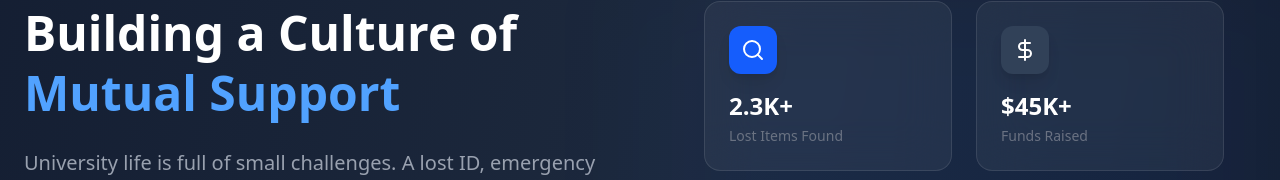
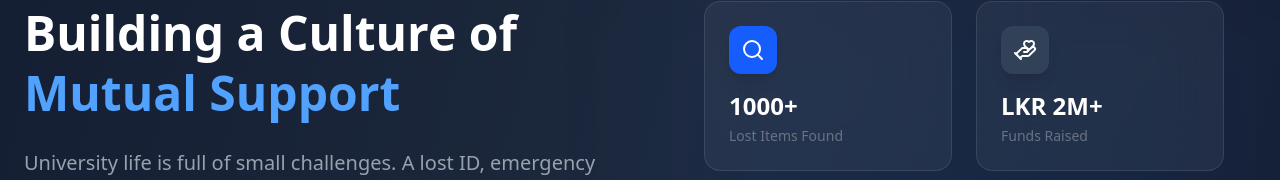
Before and after one commit to rumesh02/hela-fund, a React (Vite) app in the folder frontend/: page / in a window 1280 px wide. Shown: the part 2303-2483 px from the top of the page. Built offline with nearby package versions, Linux system fonts and the light colour scheme.

Commit message:
icons changed

```diff
--- a/frontend/src/components/Supporter/RequestDetailsModal.jsx
+++ b/frontend/src/components/Supporter/RequestDetailsModal.jsx
@@ -1,4 +1,4 @@
-import { X, MapPin, Calendar, User, AlertCircle, DollarSign, Heart } from 'lucide-react';
+import { X, MapPin, Calendar, User, AlertCircle, Banknote, Heart } from 'lucide-react';
 
 const RequestDetailsModal = ({ request, onClose }) => {
   if (!request) return null;
@@ -93,7 +93,7 @@ const RequestDetailsModal = ({ request, onClose }) => {
 
             <div className="bg-gray-50 rounded-lg p-4">
               <div className="flex items-center space-x-2 text-gray-600 mb-2">
-                <DollarSign size={18} />
+                <Banknote size={18} />
                 <span className="text-sm font-medium">Estimated Amount</span>
               </div>
               <p className="text-gray-800 font-medium text-lg">{request.estimatedAmount}</p>
--- a/frontend/src/pages/Landing.jsx
+++ b/frontend/src/pages/Landing.jsx
@@ -5,12 +5,12 @@ import {
   Shield,
   Sparkles,
   Search,
-  DollarSign,
   Users,
   CheckCircle2,
   ArrowRight,
   TrendingUp,
   Clock,
+  HandHeart,
   Award
 } from 'lucide-react';
 
@@ -174,7 +174,7 @@ const Landing = () => {
           <div className="grid grid-cols-1 md:grid-cols-3 gap-6 perspective-1000">
             {[
               { icon: Search, title: "Lost & Found", color: "bg-blue-600" },
-              { icon: DollarSign, title: "Micro-Funding", color: "bg-slate-700" },
+              { icon: HandHeart, title: "Micro-Funding", color: "bg-slate-700" },
               { icon: Users, title: "Community Help", color: "bg-teal-600" }
             ].map((item, idx) => (
               <div
@@ -218,7 +218,7 @@ const Landing = () => {
                 features: ["Real-time alerts", "Campus-wide reach", "Photo verification"]
               },
               {
-                icon: DollarSign,
+                icon: HandHeart,
                 title: "Micro-Funding Support",
                 description: "Request or provide small financial help for books, meals, or emergencies. Transparent and secure.",
                 gradient: "from-slate-700/10 to-slate-700/5",
@@ -306,8 +306,8 @@ const Landing = () => {
                 <div className="absolute inset-0 bg-blue-600/5 rounded-[3rem] blur-3xl" />
                 <div className="relative grid grid-cols-2 gap-6 p-8">
                   {[
-                    { icon: Search, label: "Lost Items Found", value: "2.3K+", color: "bg-blue-600" },
-                    { icon: DollarSign, label: "Funds Raised", value: "$45K+", color: "bg-slate-700" },
+                    { icon: Search, label: "Lost Items Found", value: "1000+", color: "bg-blue-600" },
+                    { icon: HandHeart, label: "Funds Raised", value: "LKR 2M+", color: "bg-slate-700" },
                     { icon: Users, label: "Active Students", value: "12K+", color: "bg-teal-600" },
                     { icon: HeartHandshake, label: "Acts of Help", value: "8.7K+", color: "bg-emerald-600" }
                   ].map((stat, idx) => (
--- a/frontend/src/pages/Requester/Dashboard.jsx
+++ b/frontend/src/pages/Requester/Dashboard.jsx
@@ -1,4 +1,4 @@
-import { FileText, Clock, CheckCircle, XCircle, TrendingUp, DollarSign } from 'lucide-react';
+import { FileText, Clock, CheckCircle, XCircle, TrendingUp, Banknote } from 'lucide-react';
 
 const Dashboard = () => {
   const stats = [
@@ -165,7 +165,7 @@ const Dashboard = () => {
             <div className="flex items-center justify-between mb-4">
               <h3 className="text-xl font-bold text-gray-900">Total Funds</h3>
               <div className="bg-emerald-50 p-3 rounded-xl">
-                <DollarSign className="text-emerald-600" size={28} strokeWidth={2.5} />
+                <Banknote className="text-emerald-600" size={28} strokeWidth={2.5} />
               </div>
             </div>
             <div className="text-4xl font-bold text-emerald-600 mb-2">Rs. 15,000</div>
--- a/frontend/src/pages/Supporter/BrowseRequests.jsx
+++ b/frontend/src/pages/Supporter/BrowseRequests.jsx
@@ -1,5 +1,5 @@
 import { useState } from 'react';
-import { Search, Filter, Calendar, Eye, DollarSign, MapPin, AlertCircle, Clock, Users } from 'lucide-react';
+import { Search, Filter, Calendar, Eye, HandHeart, MapPin, AlertCircle, Clock, Users } from 'lucide-react';
 import RequestDetailsModal from '../../components/Supporter/RequestDetailsModal';
 
 const BrowseRequests = () => {
@@ -177,7 +177,7 @@ const BrowseRequests = () => {
                 : 'bg-gray-50 text-gray-700 hover:bg-teal-50 hover:text-teal-700'
             }`}
           >
-            <DollarSign className="inline-block mr-2" size={20} />
+            <HandHeart className="inline-block mr-2" size={20} />
             Micro Funding
           </button>
           <button
--- a/frontend/src/pages/Supporter/Dashboard.jsx
+++ b/frontend/src/pages/Supporter/Dashboard.jsx
@@ -1,4 +1,4 @@
-import { Heart, TrendingUp, CheckCircle, Clock, DollarSign } from 'lucide-react';
+import { Heart, TrendingUp, CheckCircle, Clock, Banknote } from 'lucide-react';
 
 const Dashboard = () => {
   const stats = [
@@ -165,7 +165,7 @@ const Dashboard = () => {
             <div className="flex items-center justify-between mb-4">
               <h3 className="text-xl font-bold text-gray-900">Total Impact</h3>
               <div className="bg-teal-50 p-3 rounded-xl">
-                <DollarSign className="text-teal-600" size={28} strokeWidth={2.5} />
+                <Banknote className="text-teal-600" size={28} strokeWidth={2.5} />
               </div>
             </div>
             <div className="text-4xl font-bold text-teal-600 mb-2">Rs. 42,500</div>
```
